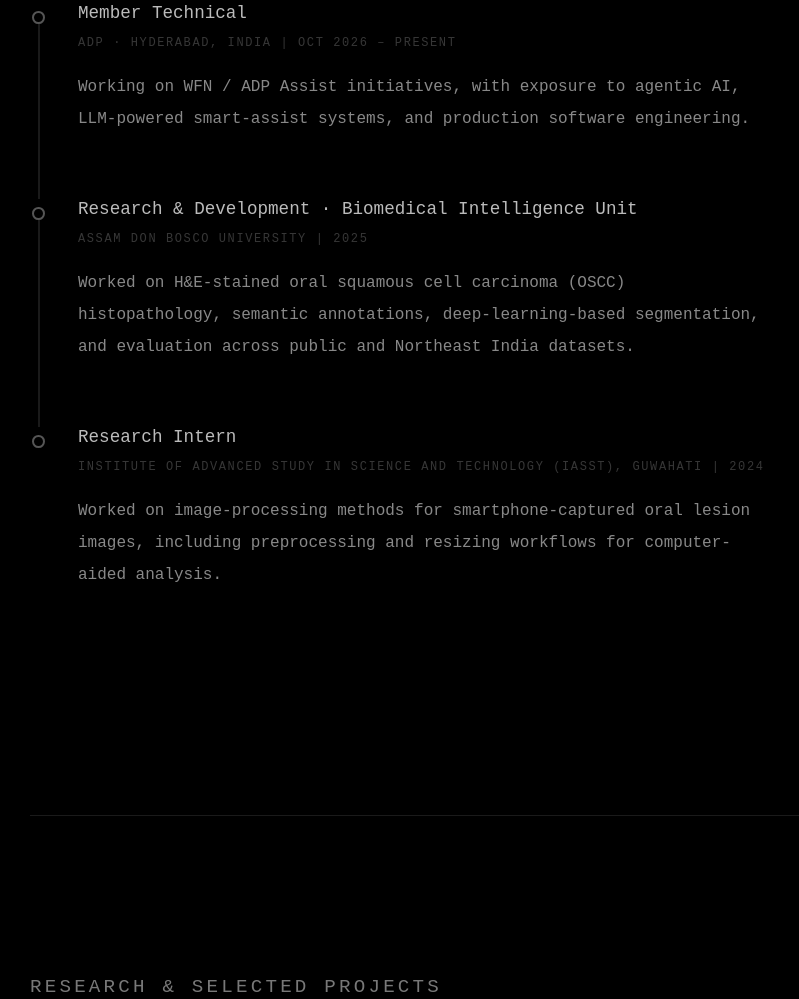
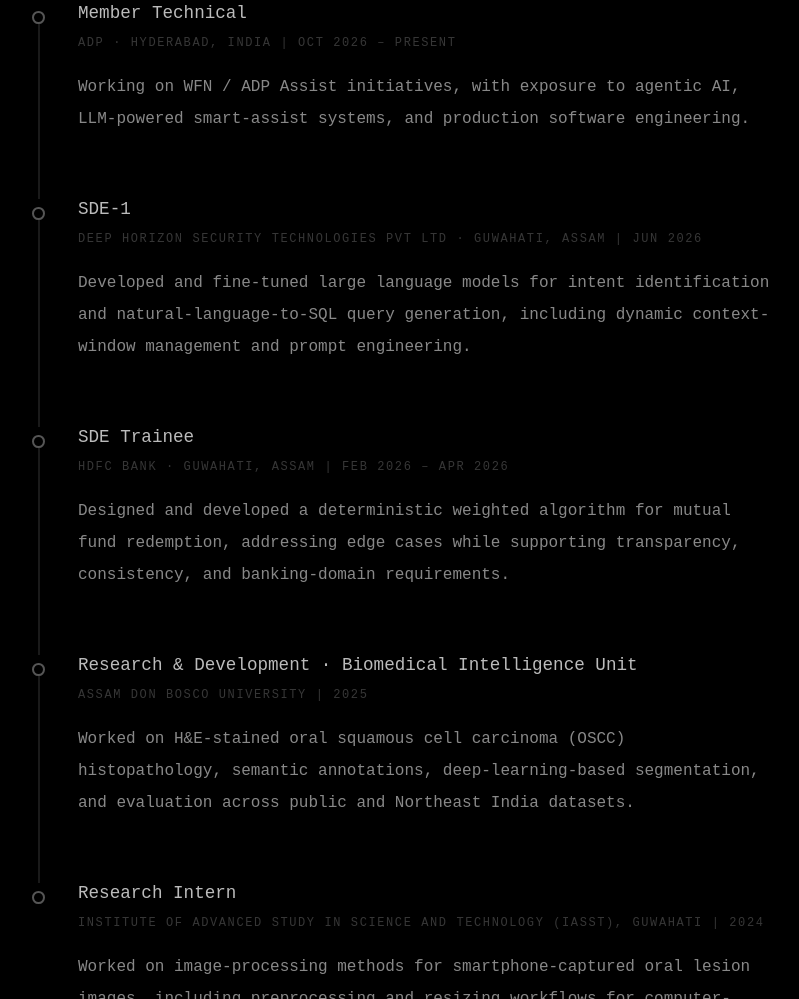
Before and after one commit to shubham2243/shubham2243.github.io, a plain HTML site: page index.html in a window 1280 px wide. Shown: the part 1700-2699 px from the top of the page, without its empty margins (34-833 px from the left). Drawn offline with nearby package versions, Linux system fonts and the light colour scheme; no server answers; animation ran at ten frames a second.

Commit message:
Add Deep Horizon and HDFC experience entries

```diff
--- a/index.html
+++ b/index.html
@@ -65,6 +65,18 @@
                 <h3>Member Technical</h3>
                 <p class="meta">ADP · Hyderabad, India | Oct 2026 – Present</p>
                 <p>Working on WFN / ADP Assist initiatives, with exposure to agentic AI, LLM-powered smart-assist systems, and production software engineering.</p>
+            </div>
+            <div class="resume-item">
+                <div class="timeline-dot"></div><div class="timeline-line"></div>
+                <h3>SDE-1</h3>
+                <p class="meta">Deep Horizon Security Technologies Pvt Ltd · Guwahati, Assam | Jun 2026</p>
+                <p>Developed and fine-tuned large language models for intent identification and natural-language-to-SQL query generation, including dynamic context-window management and prompt engineering.</p>
+            </div>
+            <div class="resume-item">
+                <div class="timeline-dot"></div><div class="timeline-line"></div>
+                <h3>SDE Trainee</h3>
+                <p class="meta">HDFC Bank · Guwahati, Assam | Feb 2026 – Apr 2026</p>
+                <p>Designed and developed a deterministic weighted algorithm for mutual fund redemption, addressing edge cases while supporting transparency, consistency, and banking-domain requirements.</p>
             </div>
             <div class="resume-item">
                 <div class="timeline-dot"></div><div class="timeline-line"></div>
```
